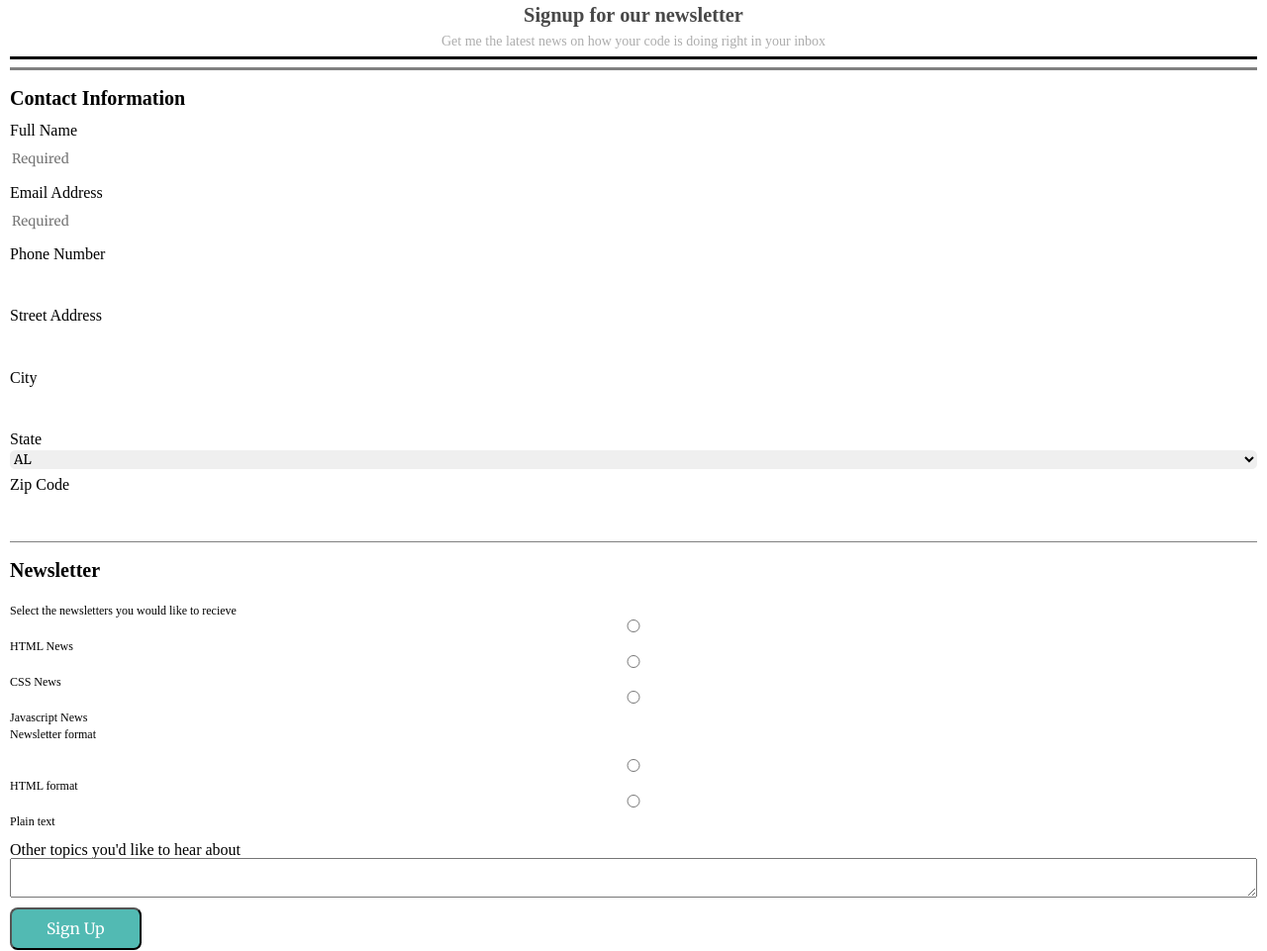
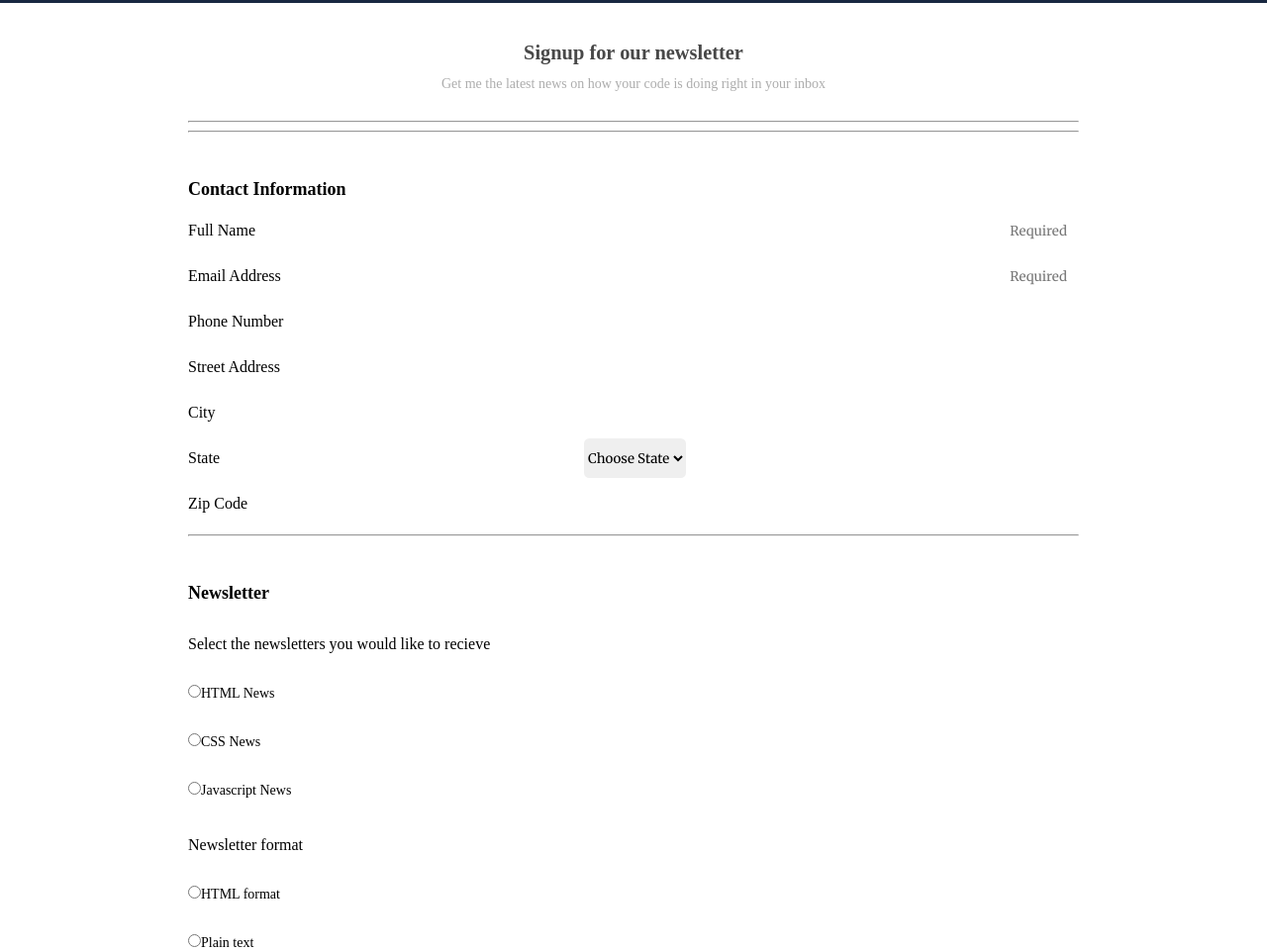
Before and after one commit to RichLeeDev/online_registration_v4, a plain HTML site: page index.html in a window 1280 px wide. Shown: the part 61-1022 px from the top of the page at 99% size. Drawn offline with nearby package versions, Linux system fonts and the light colour scheme.

Commit message:
completed

```diff
--- a/css/styles.css
+++ b/css/styles.css
@@ -4,12 +4,6 @@
 h2 {
   font-size: 1.275rem;
 }
-
-header {
-  background-color: navy;
-  color: white;
-}
-
 body {
   display: flex;
   flex-direction: column;
@@ -21,6 +15,7 @@ input,
 label,
 select {
   border-radius: .4em;
+  cursor: pointer;
 }
 input,
 select {
@@ -28,22 +23,38 @@ select {
   border: none;
   margin: 3px 0;
 }
+select {
+  height: 40px;
+}
+
 label {
-  padding-top: 5px;
+  padding: 15px 0;
 }
 textarea {
-  margin-bottom: 10px;
+  height: 150px;
+  margin-bottom: 15px;
 }
 legend {
-  font-size: 20px;
+  font-size: 18px;
   font-weight: bold;
   margin-top: 10px;
   margin-bottom: 10px;
-  padding-top: 10px;
+  padding-top: 40px;
 }
-label[for="format"],
-label[for="news"] {
-  font-size: 12px;
+label[class="top"] {
+  font-size: 16px;
+}
+label[class="size"] {
+  font-size: 14px;
+}
+input[type="email"]::placeholder,
+input[type="text"]::placeholder {
+text-align: right;
+padding-right: 10px;
+}
+input:focus,
+textarea:focus {
+  border-color: #192841;
 }
 
 
@@ -53,8 +64,11 @@ label[for="news"] {
 }
 
 .main-header {
+  background-color: #192841;
+  color: white;
   text-align: center;
-  padding: 15px 30px;
+  padding: 20px 0px;
+  font-size: 24px;
 }
 .title,
 .title-info {
@@ -68,7 +82,8 @@ label[for="news"] {
 .title-info {
   font-size: .875rem;
   color: #adadad;
-  margin-top: 10px;
+  margin-top: 15px;
+  margin-bottom: 30px;
   padding-left: 10px;
   padding-right: 10px;
 }
@@ -78,9 +93,38 @@ label[for="news"] {
 .btn {
   cursor: pointer;
   font-size: .975em;
-  font-weight: 450;
+  font-weight: 500;
   color: white;
-  padding: 10px 35px;
+  padding: 15px 0px;
   background-color: #52bab3;
   border-radius: .5em;
 }
+.copyright {
+  color: #999999;
+  margin: 30px 0;
+  font-size: 10px;
+  text-align: center;
+
+}
+
+@media (min-width: 768px) {
+main {
+  max-width: 900px;
+  margin: auto;
+}
+.title {
+  margin-top: 40px;
+}
+
+.main {
+  flex-direction: row;
+  flex-wrap: wrap;
+}
+.main label,
+.main input {
+  flex-basis: 400px;
+}
+.main input {
+  flex: 2;
+}
+}
--- a/index.html
+++ b/index.html
@@ -21,8 +21,8 @@
     <p class="title-info">Get me the latest news on how your code is doing right in your inbox</p>
 
     <div>
-      <hr size="3" noshade color="black">
-      <hr size="3" noshade>
+      <hr>
+      <hr>
     </div>
 
     <div>
@@ -31,7 +31,7 @@
 
           <legend>Contact Information</legend>
 
-          <div class="container">
+          <div class="main container">
             <label for="name">Full Name</label>
             <input type="text" id="name" name="user_name" placeholder="Required">
 
@@ -49,6 +49,7 @@
 
             <label for="state">State</label>
             <select id="state" name="user_state">
+              <option value="">Choose State</option>
               <option value="">AL</option>
               <option value="">AK</option>
               <option value="">AZ</option>
@@ -71,7 +72,7 @@
 
         </fieldset>
 
-        <hr size="1" noshade>
+        <hr>
 
         <fieldset>
 
@@ -79,32 +80,30 @@
 
           <div class="container">
 
-            <label class="top" for="news">Select the newsletters you would like to recieve</label>
-            <input type="radio" id="news" value="html" name="user_html">
-            <label for="news">HTML News</label>
-            <input type="radio" id="news" value="css" name="user_css">
-            <label for="news">CSS News</label>
-            <input type="radio" id="news" value="javascript" name="user_javascript">
-            <label for="news">Javascript News</label>
+            <label class="top" for="html">Select the newsletters you would like to recieve</label>
+
+            <label class="size" ><input type="radio" id="html" value="news" name="user_html">HTML News</label>
+
+            <label class="size" ><input type="radio" id="css" value="news" name="user_css">CSS News</label>
+
+            <label class="size" ><input type="radio" id="javascript" value="news" name="user_javascript">Javascript News</label>
 
 
-            <label for="format">Newsletter format</label><br>
-            <input type="radio" id="format" value="html_format" name="HTML">
-            <label for="format">HTML format</label>
-            <input type="radio" id="format" value="plain_format" name="plain">
-            <label for="format">Plain text</label>
+            <label class="top" for="html_format">Newsletter format</label>
+
+            <label class="size" ><input type="radio" id="html_format" value="format" name="HTML">HTML format</label>
+
+            <label class="size" ><input type="radio" id="plain_format" value="format" name="plain">Plain text</label>
 
             <label class="top" for="more_info">Other topics you'd like to hear about</label>
             <textarea id="more_info" name="user_info"></textarea>
+            <button class="btn" type="submit">Sign Up</button>
+            <p class="copyright"><em>Copyright The Code Review</em></p>
 
           </div>
         </fieldset>
-
-        <button class="btn" type="submit">Sign Up</button>
       </form>
     </div>
-
-    <footer>
 
   </main>
 
```
